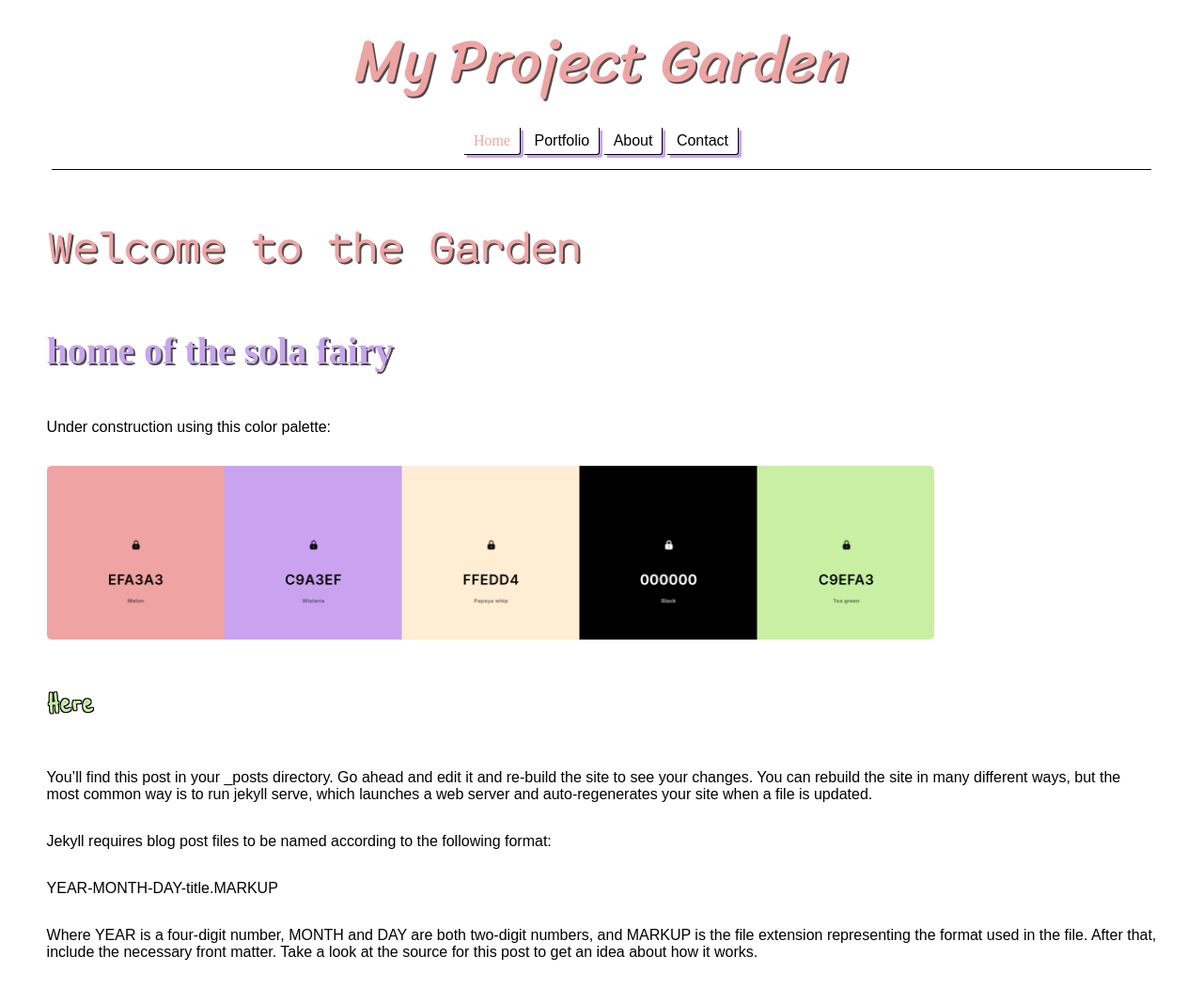
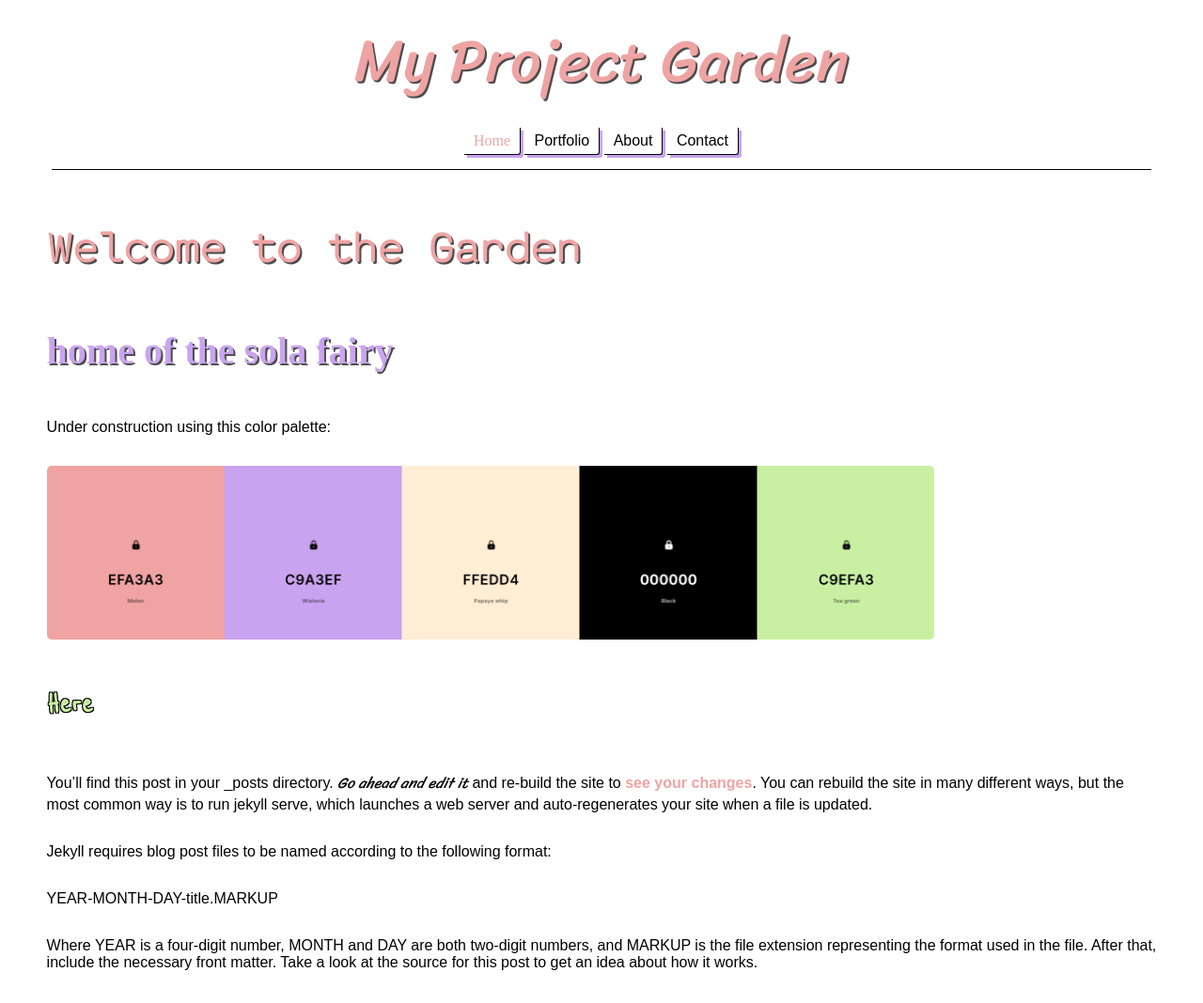
Before and after one commit to sola-fairy/sola-fairy.garden, a Jekyll site: the page built from index.markdown, in a window 1280 px wide. Shown: the whole page at 94% size. Built offline with Jekyll 4.4.1, drawn with Linux system fonts in a browser that asks for light colours; some web fonts are replaced.

Commit message:
tiny tweak

```diff
--- a/index.markdown
+++ b/index.markdown
@@ -14,7 +14,7 @@ Under construction using this color palette:
 
 <h3>Here</h3>
 
-You’ll find this post in your _posts directory. Go ahead and edit it and re-build the site to see your changes. You can rebuild the site in many different ways, but the most common way is to run jekyll serve, which launches a web server and auto-regenerates your site when a file is updated.
+You’ll find this post in your _posts directory. <i>Go ahead and edit it</i> and re-build the site to <b>see your changes</b>. You can rebuild the site in many different ways, but the most common way is to run jekyll serve, which launches a web server and auto-regenerates your site when a file is updated.
 
 Jekyll requires blog post files to be named according to the following format:
 
```
